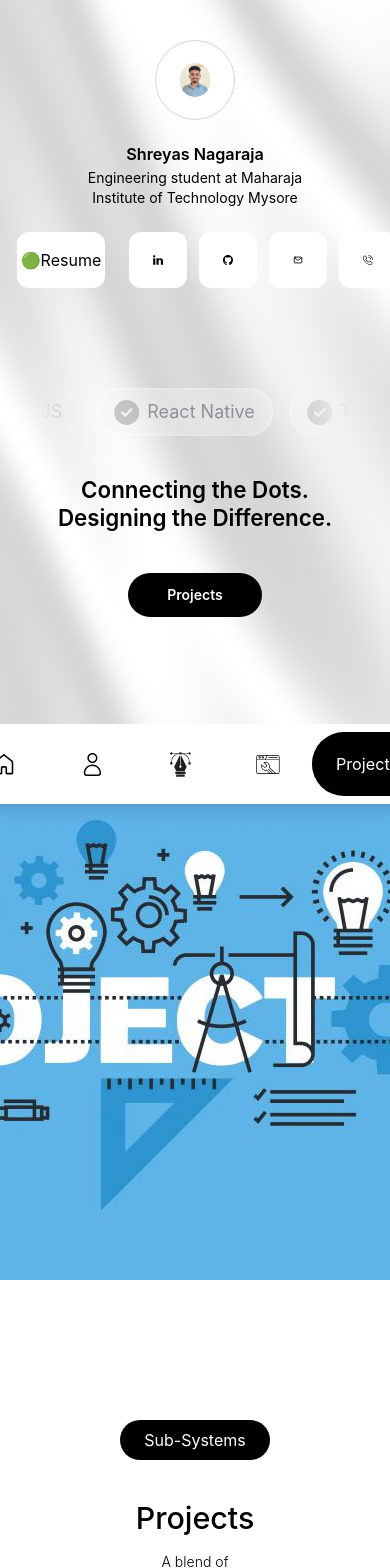
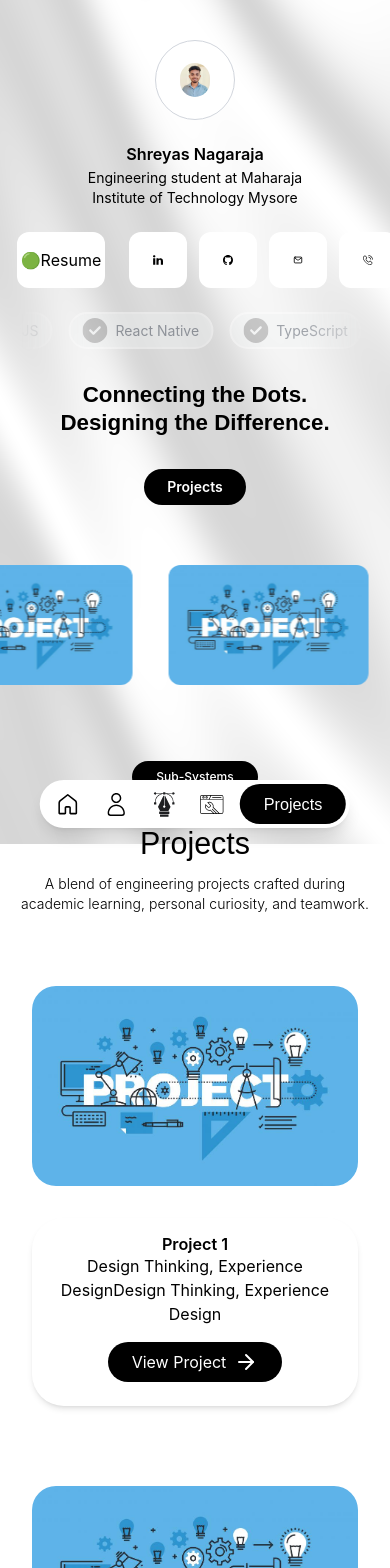
Before and after one commit to shreyasnnn/PortfolioWeb, a React (Vite) app: page / in a window 390 px wide. Shown: the top 1568 px of the page. Built offline with nearby package versions, Linux system fonts and the light colour scheme.

Commit message:
responsive

```diff
--- a/src/components/menu/menu.tsx
+++ b/src/components/menu/menu.tsx
@@ -1,4 +1,3 @@
-// components/menu/menu.tsx
 import { type ReactNode, type RefObject } from "react";
 
 export type MenuItem = {
@@ -14,32 +13,28 @@ type MenuProps = {
 };
 
 export default function Menu({ items, children, scrollToSection }: MenuProps) {
-
   return (
-    <div className="fixed bottom-10 left-1/2 flex gap-2 -translate-x-1/2 z-50 bg-white rounded-full shadow-lg p-2">
-      <div className="bg-use-grey-200 flex items-center gap-12 rounded-4xl px-4 py-3">
+    <div className="fixed bottom-4 sm:bottom-6 md:bottom-8 lg:bottom-10 left-1/2 flex gap-1 sm:gap-2 -translate-x-1/2 z-50 bg-white rounded-full shadow-lg p-1 sm:p-2">
+      <div className="bg-use-grey-200 flex items-center gap-4 sm:gap-6 md:gap-8 lg:gap-10 xl:gap-12 rounded-3xl sm:rounded-4xl px-2 sm:px-3 md:px-4 py-1 sm:py-2 md:py-3">
         {items.map((item, idx) => (
           <div key={idx} className="relative flex flex-col items-center group">
             {/* Hover Label */}
-            <div className="absolute -top-18 whitespace-nowrap bg-use-grey-100 text-use-grey-900 text-title-xs font-use-medium px-3 py-2 rounded-3xl opacity-0 group-hover:opacity-100 transition-all duration-300 translate-y-1 group-hover:-translate-y-1">
+            <div className="absolute -top-14 sm:-top-16 md:-top-18 whitespace-nowrap bg-use-grey-100 text-use-grey-900 text-caption-s sm:text-body-xs md:text-title-xs font-use-medium px-2 sm:px-3 py-1 sm:py-2 rounded-2xl sm:rounded-3xl opacity-0 group-hover:opacity-100 transition-all duration-300 translate-y-1 group-hover:-translate-y-1">
               {item.label}
             </div>
 
             {/* Logo Button */}
             <button
               onClick={() => scrollToSection?.(item.ref)}
-              className="text-xl transition-all duration-200 transform group-hover:-translate-y-3 flex items-center justify-center w-10 h-10"
+              className="text-lg sm:text-xl transition-all duration-200 transform group-hover:-translate-y-2 sm:group-hover:-translate-y-3 flex items-center justify-center w-8 h-8 sm:w-9 sm:h-9 md:w-10 md:h-10"
             >
               {item.logo}
             </button>
           </div>
         ))}
-
       </div>
-        {/* Extra children rendered last */}
-        {children && (
-          <>{children}</>
-        )}
+      {/* Extra children rendered last */}
+      {children && <>{children}</>}
     </div>
   );
 }
--- a/src/dataController/index.ts
+++ b/src/dataController/index.ts
@@ -4,7 +4,6 @@ import githubIcon from "../assets/svg/githubIcon.svg";
 import emailIcon from "../assets/svg/email.svg";
 import phoneIcon from "../assets/svg/phonecallIcon.svg";
 import demoProjectImage from "../assets/images/DemoProject.jpg";
-import { Figma } from "lucide-react";
 
 export const webData = {
   name: "shreyas",
--- a/src/screens/homeScreen/index.tsx
+++ b/src/screens/homeScreen/index.tsx
@@ -3,15 +3,21 @@ import { Button } from "../../components/button";
 import NavBar from "../../components/navBar";
 import { SlideItem } from "../../components/slideItem";
 import { ToolItem } from "../../components/toolItem";
-import { skills, projectImage, ProjectInfo, arearOfInterest, tools } from "../../dataController/index";
+import {
+  skills,
+  projectImage,
+  ProjectInfo,
+  arearOfInterest,
+  tools,
+} from "../../dataController/index";
 import ProjectCard from "../../components/projectCard/projectCard";
 import Folder from "../../components/folder/folder";
 import Footer from "../../components/footer/footer";
-import Menu from '../../components/menu/menu';
+import Menu from "../../components/menu/menu";
 import HomeIcon from "../../assets/icons/homeIcon";
-import AboutIcon from '../../assets/icons/aboutIcon'
-import ProjectIcon from '../../assets/icons/projectIcon'
-import ToolkitIcon from '../../assets/icons/toolkitIcon'
+import AboutIcon from "../../assets/icons/aboutIcon";
+import ProjectIcon from "../../assets/icons/projectIcon";
+import ToolkitIcon from "../../assets/icons/toolkitIcon";
 import FadeInOnScroll from "../../assets/UI/fadeInScroll";
 
 export const HomeScreen = () => {
@@ -22,10 +28,10 @@ export const HomeScreen = () => {
   const Toolkit = useRef<HTMLElement>(null);
 
   const MenuItems = [
-    { label: "Home", ref: Home, logo: <HomeIcon height={25}/> },
-    { label: "About", ref: About, logo: <AboutIcon height={23}/> },
-    { label: "Projects", ref: Projects, logo: <ProjectIcon height={25}/> },
-    { label: "Toolkits", ref: Toolkit, logo: <ToolkitIcon height={25}/> },
+    { label: "Home", ref: Home, logo: <HomeIcon height={25} /> },
+    { label: "About", ref: About, logo: <AboutIcon height={23} /> },
+    { label: "Projects", ref: Projects, logo: <ProjectIcon height={25} /> },
+    { label: "Toolkits", ref: Toolkit, logo: <ToolkitIcon height={25} /> },
   ];
 
   const scrollToSection = (ref: RefObject<HTMLElement | null>) => {
@@ -35,30 +41,34 @@ export const HomeScreen = () => {
   };
 
   return (
-    <section ref={Home} className="flex-col relative">
+    <section
+      ref={Home}
+      className="flex flex-col relative w-full overflow-x-hidden"
+    >
+      {/* NavBar*/}
       <FadeInOnScroll delayMs={500}>
         <NavBar />
       </FadeInOnScroll>
 
-      {/* Skills Scroll */}
+      {/* Skills Scroll*/}
       <FadeInOnScroll delayMs={700}>
-        <div className="mt-25 lg:w-[30%] w-[80%] mx-auto overflow-hidden [mask-image:linear-gradient(to_right,transparent,black_20%,black_80%,transparent)]">
+        <div className="mt-6 md:mt-12 lg:mt-25 w-[90%] sm:w-[80%] lg:w-[70%] xl:w-[60%] 2xl:w-[50%] mx-auto overflow-hidden [mask-image:linear-gradient(to_right,transparent,black_20%,black_80%,transparent)]">
           <div className="flex space-x-4 w-max animate-scroll no-scrollbar opacity-50">
             {skills.map((skill, index) => (
               <SlideItem
                 key={index}
                 text={skill}
-              className="px-4 py-2 rounded-3xl border-white border-2 bg-gray-100 opacity-80 text-lg text-gray-800 text-opacity-60 shrink-0"
+                className="px-3 sm:px-4 py-1 sm:py-2 rounded-3xl border-white border-2 bg-gray-100 opacity-80 text-sm sm:text-lg text-gray-800 text-opacity-60 shrink-0"
               />
             ))}
           </div>
         </div>
       </FadeInOnScroll>
 
-      {/* Title */}
-      <div className="mt-10 flex items-center justify-center">
+      {/* Title - Responsive font sizing */}
+      <div className="mt-8 md:mt-10 flex items-center justify-center px-4">
         <FadeInOnScroll delayMs={900}>
-          <h1 className="text-title-s font-use-semibold text-center">
+          <h1 className="text-title-s font-heading font-use-semibold text-center leading-tight">
             Connecting the Dots.
             <br /> Designing the Difference.
           </h1>
@@ -67,25 +77,35 @@ export const HomeScreen = () => {
 
       {/* Projects Button */}
       <FadeInOnScroll delayMs={1100}>
-        <div className="mt-10 flex items-center justify-center w-full">
-        <Button className="relative rounded-3xl text-2xl px-10 py-3 overflow-hidden group text-white">
-          <span className="text-body-s font-use-semibold absolute inset-0 flex items-center justify-center transition-opacity duration-300 opacity-100 group-hover:opacity-0">
+        <div className="mt-8 md:mt-10 flex items-center justify-center w-full px-4">
+          <Button
+            onClick={() => scrollToSection(Projects)}
+            className="cursor-pointer relative rounded-3xl text-body-s font-sans font-use-semibold px-6 sm:px-8 md:px-10 py-2 sm:py-3 overflow-hidden group"
+          >
+            <span className="absolute inset-0 flex items-center justify-center transition-opacity duration-300 opacity-100 group-hover:opacity-0">
               Projects
             </span>
-          <span className="text-body-s font-use-semibold opacity-0 group-hover:opacity-100 transition-color duration-300">
+            <span className="opacity-0 group-hover:opacity-100 transition-color duration-300">
               Let's go
             </span>
           </Button>
         </div>
       </FadeInOnScroll>
 
-      {/* Project Scroll Images */}
+      {/* Project Scroll Images - Responsive padding */}
       <FadeInOnScroll delayMs={100}>
-        <div className="mt-25 mx-auto overflow-hidden">
-        <div className="flex space-x-4 w-max animate-scroll no-scrollbar">
+        <div className="mt-12 md:mt-25 mx-auto overflow-hidden px-4">
+          <div className="flex space-x-3 sm:space-x-4 w-max animate-scroll no-scrollbar">
             {projectImage.image.map((item, index) => (
-            <div key={index} className="p-5 bg-use-grey-200 rounded-2xl">
-              <img src={item.URL} alt={item.title} className="rounded-2xl" />
+              <div
+                key={index}
+                className="p-3 sm:p-4 md:p-5 rounded-xl md:rounded-2xl"
+              >
+                <img
+                  src={item.URL}
+                  alt={item.title}
+                  className="rounded-xl md:rounded-2xl w-full h-auto max-w-[200px] sm:max-w-none"
+                />
               </div>
             ))}
           </div>
@@ -94,26 +114,38 @@ export const HomeScreen = () => {
 
       {/* Subsystems Button */}
       <FadeInOnScroll delayMs={300}>
-        <section ref={Projects} className="flex items-center justify-center mt-30">
-        <Button variant="primary" className="rounded-full">Sub-Systems</Button>
+        <section
+          ref={Projects}
+          className="flex items-center justify-center mt-16 md:mt-30 px-4"
+        >
+          <Button
+            variant="primary"
+            className="rounded-full text-body-xs font-sans font-use-medium"
+          >
+            Sub-Systems
+          </Button>
         </section>
       </FadeInOnScroll>
 
+      {/* Projects Section - Responsive text and width */}
       <FadeInOnScroll delayMs={400}>
-        <p className="text-title-m font-use-medium text-center mt-10">Projects</p>
+        <p className="text-title-m font-heading font-use-medium text-center mt-8 md:mt-10 px-4">
+          Projects
+        </p>
       </FadeInOnScroll>
       <FadeInOnScroll delayMs={500}>
-      <div className="flex item-center justify-center mt-4">
-          <p className="text-caption-s font-use-light text-center w-[25%]">
-          A blend of engineering projects crafted during academic learning, personal curiosity, and teamwork.
+        <div className="flex items-center justify-center mt-3 md:mt-4 px-4">
+          <p className="text-caption-s font-sans font-use-light text-center w-full md:w-3/4 lg:w-1/2">
+            A blend of engineering projects crafted during academic learning,
+            personal curiosity, and teamwork.
           </p>
         </div>
       </FadeInOnScroll>
 
-      {/* Project Cards */}
-      <div className="flex justify-center py-10">
-        <div className="w-full max-w-3xl px-4">
-          <div className="grid grid-cols-1 sm:grid-cols-2 gap-8">
+      {/* Project Cards - Already responsive */}
+      <div className="flex justify-center py-8 md:py-10 px-4">
+        <div className="w-full max-w-3xl">
+          <div className="grid grid-cols-1 sm:grid-cols-2 gap-6 sm:gap-8">
             {ProjectInfo.projects.map((project, idx) => {
               const isOdd = ProjectInfo.projects.length % 2 !== 0;
               const isLast = idx === ProjectInfo.projects.length - 1;
@@ -121,7 +153,9 @@ export const HomeScreen = () => {
               return (
                 <div
                   key={project.title}
-                  className={`w-full ${isLastOdd ? "sm:col-span-2 flex justify-center" : ""}`}
+                  className={`w-full ${
+                    isLastOdd ? "sm:col-span-2 flex justify-center" : ""
+                  }`}
                 >
                   <div className="w-full max-w-md">
                     <ProjectCard
@@ -137,31 +171,39 @@ export const HomeScreen = () => {
         </div>
       </div>
 
-      {/* Area of Interest */}
+      {/* Area of Interest - Responsive adjustments */}
       <FadeInOnScroll delayMs={200}>
-        <div className="flex items-center justify-center mt-30">
-        <Button variant="primary" className="rounded-full">Loops</Button>
+        <div className="flex items-center justify-center mt-16 md:mt-30 px-4">
+          <Button
+            variant="primary"
+            className="rounded-full text-body-xs font-sans font-use-medium"
+          >
+            Loops
+          </Button>
         </div>
       </FadeInOnScroll>
       <FadeInOnScroll delayMs={300} direction="up">
-        <p className="text-title-m font-use-medium text-center mt-5">Area of Interest</p>
+        <p className="text-title-m font-heading font-use-medium text-center mt-4 md:mt-5 px-4">
+          Area of Interest
+        </p>
       </FadeInOnScroll>
       <FadeInOnScroll delayMs={400}>
-        <div className="flex item-center justify-center mt-4">
-        <p className="text-caption-s font-use-light text-center w-[25%]">
-          Delivering innovative, results-driven solutions that elevate your brand and business
+        <div className="flex items-center justify-center mt-3 md:mt-4 px-4">
+          <p className="text-caption-s font-sans font-use-light text-center w-full md:w-3/4 lg:w-1/2">
+            Delivering innovative, results-driven solutions that elevate your
+            brand and business
           </p>
         </div>
       </FadeInOnScroll>
 
-
+      {/* Area of Interest Grid */}
       <FadeInOnScroll delayMs={100}>
         <div className="flex justify-center items-center px-4 py-10">
           <div className="grid grid-cols-1 sm:grid-cols-2 gap-6 max-w-4xl w-full">
             {arearOfInterest.map((item, idx) => (
               <div
                 key={idx}
-              className="bg-use-neutral-light rounded-3xl shadow-md flex justify-center items-center"
+                className="bg-use-neutral-light rounded-3xl mx-4 shadow-md flex justify-center items-center"
                 style={{ padding: `${item.size * 50}px` }}
               >
                 <Folder
@@ -176,25 +218,36 @@ export const HomeScreen = () => {
         </div>
       </FadeInOnScroll>
 
-      {/* Toolkit Section */}
+      {/* Toolkit Section - Responsive text */}
       <FadeInOnScroll delayMs={200}>
-       <section ref={Toolkit}  className="flex items-center justify-center mt-30">
-        <Button variant="primary" className="rounded-full">Toolkit</Button>
+        <section
+          ref={Toolkit}
+          className="flex items-center justify-center mt-16 md:mt-30 px-4"
+        >
+          <Button
+            variant="primary"
+            className="rounded-full text-body-xs font-sans font-use-medium"
+          >
+            Toolkit
+          </Button>
         </section>
       </FadeInOnScroll>
       <FadeInOnScroll delayMs={300}>
-        <p className="text-title-m font-use-medium text-center mt-5">Powerful Tools,</p>
+        <p className="text-title-m font-heading font-use-medium text-center mt-4 md:mt-5 px-4">
+          Powerful Tools,
+        </p>
       </FadeInOnScroll>
       <FadeInOnScroll delayMs={400}>
-        <div className="flex item-center justify-center mt-4">
-        <p className="text-caption-s font-use-light text-center w-[25%]">
+        <div className="flex items-center justify-center mt-3 md:mt-4 px-4">
+          <p className="text-caption-s font-sans font-use-light text-center w-full md:w-3/4 lg:w-1/2">
             Tools for Design, System Dynamics and More.
           </p>
         </div>
       </FadeInOnScroll>
 
+      {/* Tool Items - Responsive container */}
       <FadeInOnScroll delayMs={100}>
-        <div className="flex items-center justify-center flex-col gap-2 mt-10">
+        <div className="flex items-center justify-center flex-col gap-2 mt-8 md:mt-10 px-4 w-full">
           {tools.map((tool, index) => (
             <ToolItem
               key={index}
@@ -212,7 +265,14 @@ export const HomeScreen = () => {
       <Footer />
 
       {/* Bottom-Centered Scroll Menu */}
-      <Menu scrollToSection={scrollToSection} items={MenuItems}><Button onClick={()=>scrollToSection(Projects)}  className="cursor-pointer rounded-4xl text-title-xs ">Projects</Button></Menu>
+      <Menu scrollToSection={scrollToSection} items={MenuItems}>
+        <Button
+          onClick={() => scrollToSection(Projects)}
+          className="cursor-pointer rounded-4xl md:rounded-4xl text-title-xs font-heading font-use-medium"
+        >
+          Projects
+        </Button>
+      </Menu>
     </section>
   );
 };
```
Also changed, not shown: src/components/footer/footer.tsx (+34 -27 lines). Lines whose indentation alone changed are shown as unchanged.
